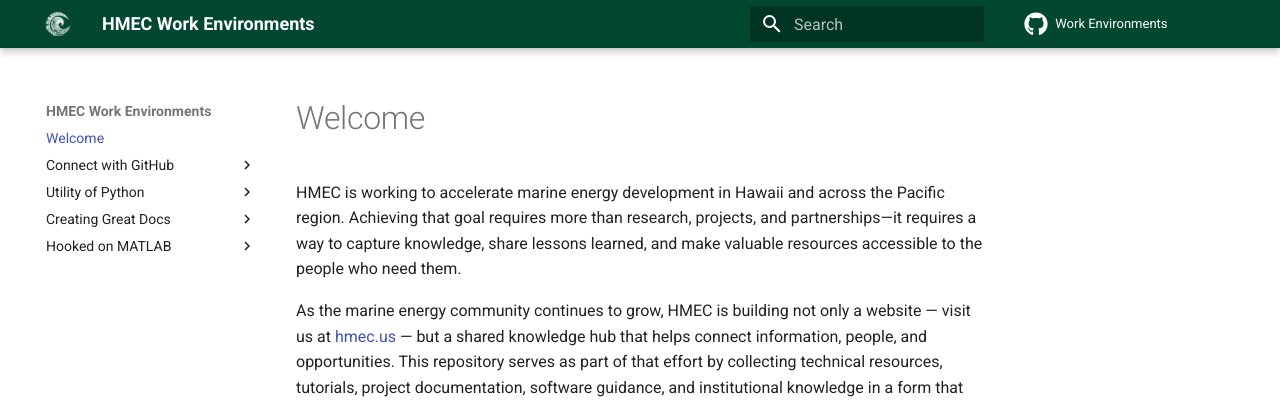
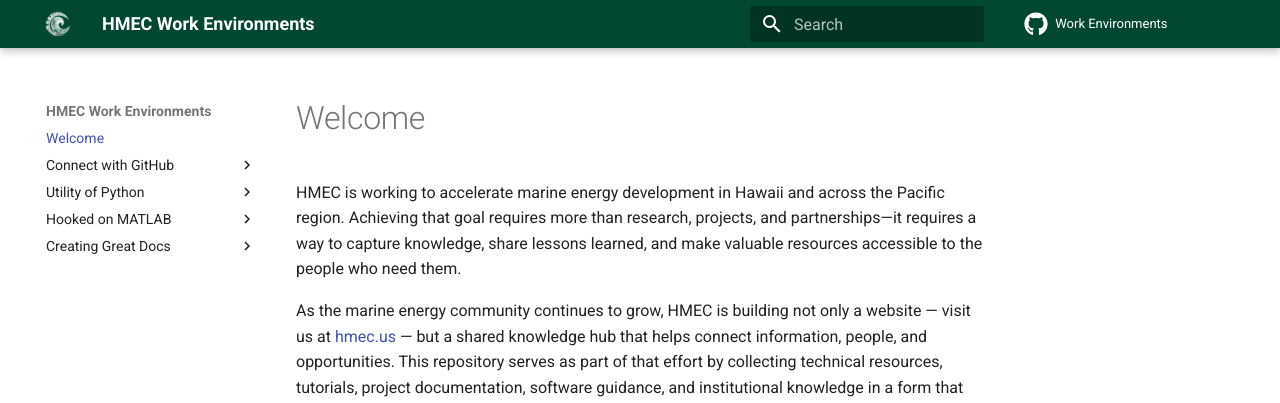
Before and after one commit to HMEC-UH/work_environments, an MkDocs documentation site: the page built from docs/src/index.md, in a window 1280 px wide. Shown: the top 403 px of the page. Built offline with MkDocs 1.6.1 and Material for MkDocs 9.7.7, drawn with Linux system fonts in a browser that asks for light colours; plug-ins that fetch from the network failed and are left out; comment, search, counter and statistics services are not loaded; part of the change alters nothing that is shown.

Commit message:
changed order of content

```diff
--- a/docs/mkdocs.yml
+++ b/docs/mkdocs.yml
@@ -13,15 +13,15 @@ nav:
     - Conda: python/conda.md
     - Spyder IDE: python/spyder_ide.md
     - VS Code IDE: python/vscode_ide.md
+  - Hooked on MATLAB:
+    - Overview: matlab/index.md
+    - WEC-Sim: matlab/wecsim.md
+    - Linking w/ Python: matlab/py_linking.md
   - Creating Great Docs:
     - Overview: mkdocs/index.md
     - Configuration: mkdocs/config.md
     - Workflow: mkdocs/workflow.md
     - Publish: mkdocs/publish.md
-  - Hooked on MATLAB:
-    - Overview: matlab/index.md
-    - WEC-Sim: matlab/wecsim.md
-    - Linking w/ Python: matlab/py_linking.md
 
 theme:
   name: material
```
